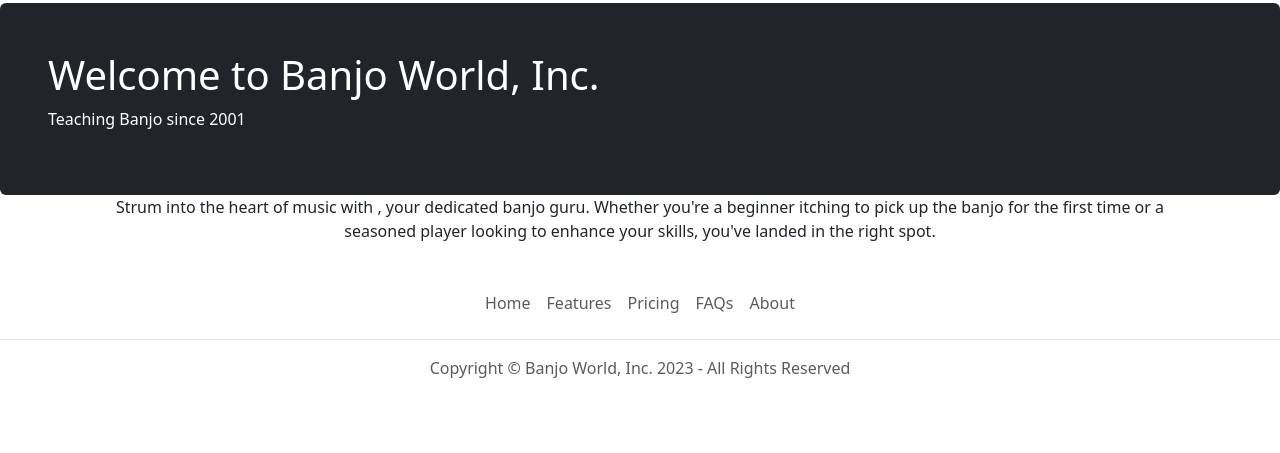
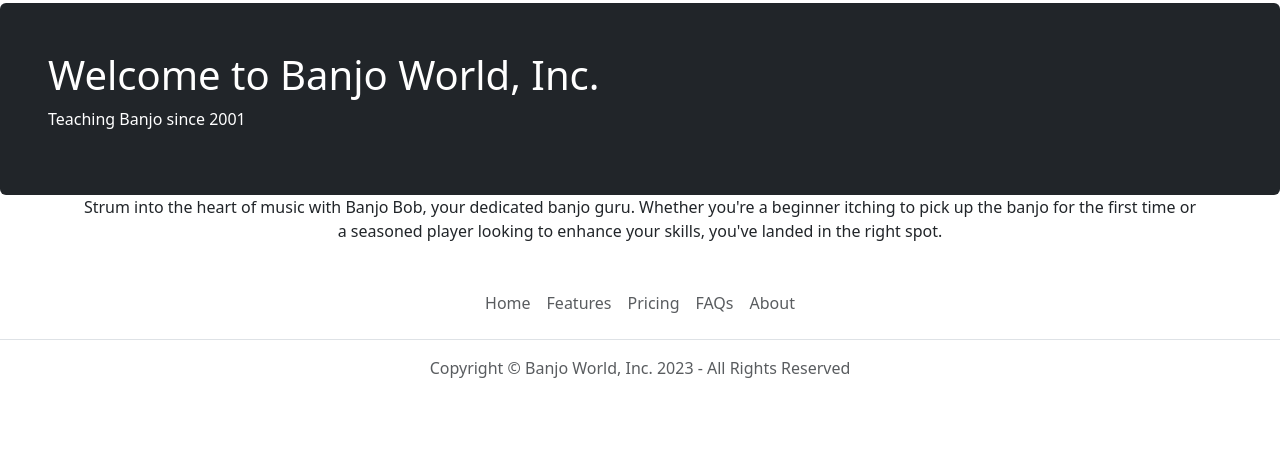
Before and after one commit to thatreligionmajor/Intro-to-PHP-for-Web-Development, a PHP site: page /index.php in a window 1280 px wide. Shown: the part 347-800 px from the top of the page. Run offline with PHP 8.4, Linux system fonts and the light colour scheme; data that the repository does not hold is empty.

Commit message:
added $your_name

```diff
--- a/variables.php
+++ b/variables.php
@@ -1,4 +1,5 @@
 <?php
     $company_name = "Banjo World, Inc.";
     $tagline = "Teaching Banjo since 2001";
+    $your_name = "Banjo Bob";
 ?>
```
